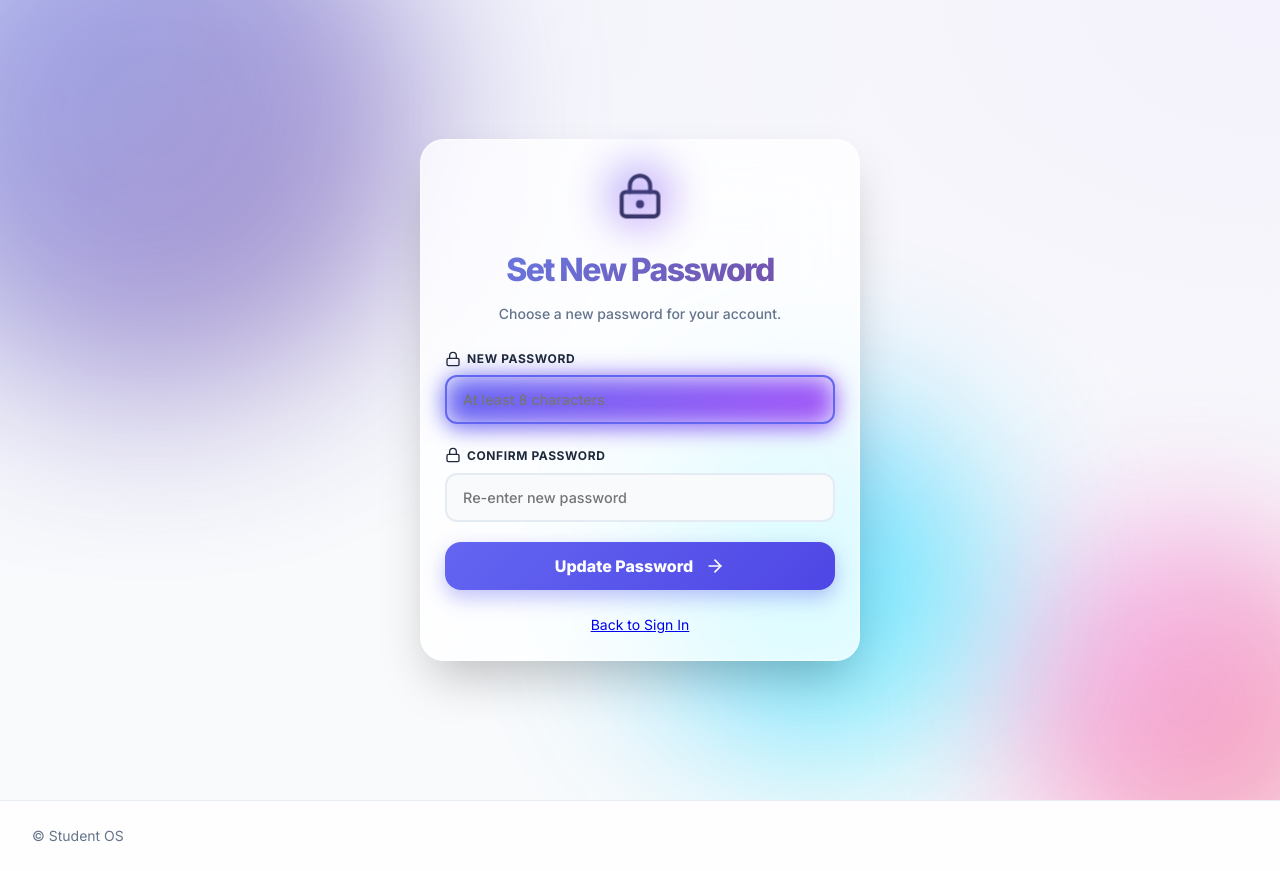
After one commit to mohit-maybe/Student-OS, a Python web app: template templates/reset_password.html in a window 1280 px wide. The commit adds this page. Run offline with Jinja, Linux system fonts and the light colour scheme; the template is opened without the code that fills it, so the values that code supplies are empty.

Commit message:
Fix unauthenticated file downloads, add password reset flow, harden session cookies

```diff
--- a/templates/login.html
+++ b/templates/login.html
@@ -87,7 +87,7 @@
                         <span class="checkmark"></span>
                         <span>Remember me</span>
                     </label>
-                    <a href="#" class="forgot-password">Forgot password?</a>
+                    <a href="{{ url_for('auth.forgot_password') }}" class="forgot-password">Forgot password?</a>
                 </div>
 
                 <button type="submit" class="btn-login-premium" id="loginBtn">
--- /dev/null
+++ b/templates/reset_password.html
@@ -0,0 +1,63 @@
+{% extends "base.html" %}
+
+{% block content %}
+<div class="auth-page">
+    <div class="auth-bg-animated">
+        <div class="gradient-orb orb-1"></div>
+        <div class="gradient-orb orb-2"></div>
+        <div class="gradient-orb orb-3"></div>
+    </div>
+
+    <div class="auth-container" style="width: 100%; display: flex; justify-content: center; padding: 1rem;">
+        <div class="auth-card-premium" style="padding: 1.5rem; max-width: 440px;">
+            <div class="auth-header-premium">
+                <div class="brand-icon-animated">
+                    <div class="icon-glow"></div>
+                    <i data-lucide="lock-keyhole" width="48" height="48"></i>
+                </div>
+                <h1 class="auth-title-gradient">Set New Password</h1>
+                <p class="auth-subtitle-premium">Choose a new password for your account.</p>
+            </div>
+
+            <form method="POST" action="{{ url_for('auth.reset_password', token=token) }}" class="auth-form-premium">
+                <input type="hidden" name="csrf_token" value="{{ csrf_token() }}">
+
+                <div class="form-group-premium">
+                    <label for="password" class="form-label-premium">
+                        <i data-lucide="lock" width="16" height="16"></i>
+                        New Password
+                    </label>
+                    <div class="input-wrapper-premium">
+                        <input type="password" id="password" name="password" class="form-input-premium"
+                            placeholder="At least 8 characters" required minlength="8" autofocus>
+                        <div class="input-border-glow"></div>
+                    </div>
+                </div>
+
+                <div class="form-group-premium">
+                    <label for="confirm_password" class="form-label-premium">
+                        <i data-lucide="lock" width="16" height="16"></i>
+                        Confirm Password
+                    </label>
+                    <div class="input-wrapper-premium">
+                        <input type="password" id="confirm_password" name="confirm_password" class="form-input-premium"
+                            placeholder="Re-enter new password" required minlength="8">
+                        <div class="input-border-glow"></div>
+                    </div>
+                </div>
+
+                <button type="submit" class="btn-login-premium">
+                    <span class="btn-text">Update Password</span>
+                    <i data-lucide="arrow-right" width="20" height="20" class="btn-icon"></i>
+                </button>
+            </form>
+
+            <div class="auth-footer-premium">
+                <p class="copyright">
+                    <a href="{{ url_for('auth.login') }}">Back to Sign In</a>
+                </p>
+            </div>
+        </div>
+    </div>
+</div>
+{% endblock %}
```
Also changed, not shown: app.py (+7 -0 lines), routes/academic.py (+35 -2 lines), routes/auth.py (+96 -0 lines), templates/forgot_password.html (added, +54 -0 lines), templates/base.html (line endings or trailing spaces).
